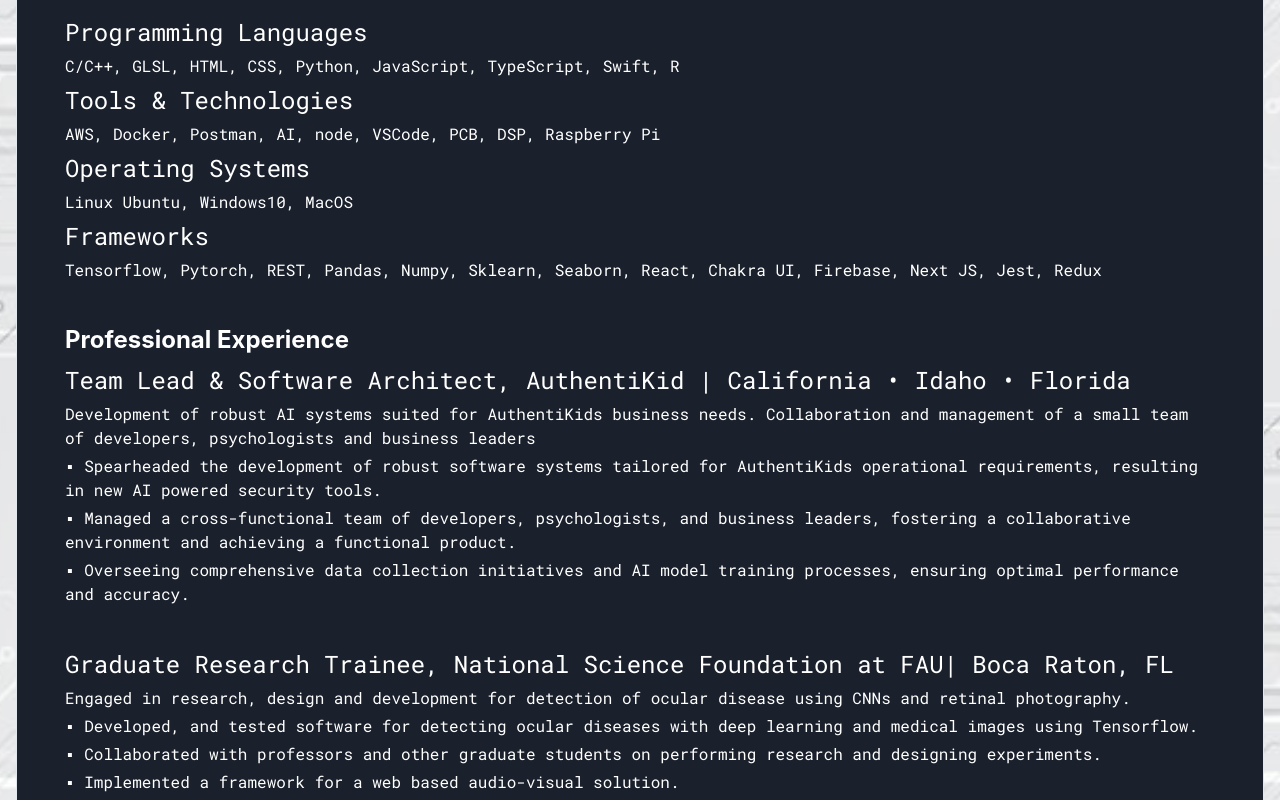
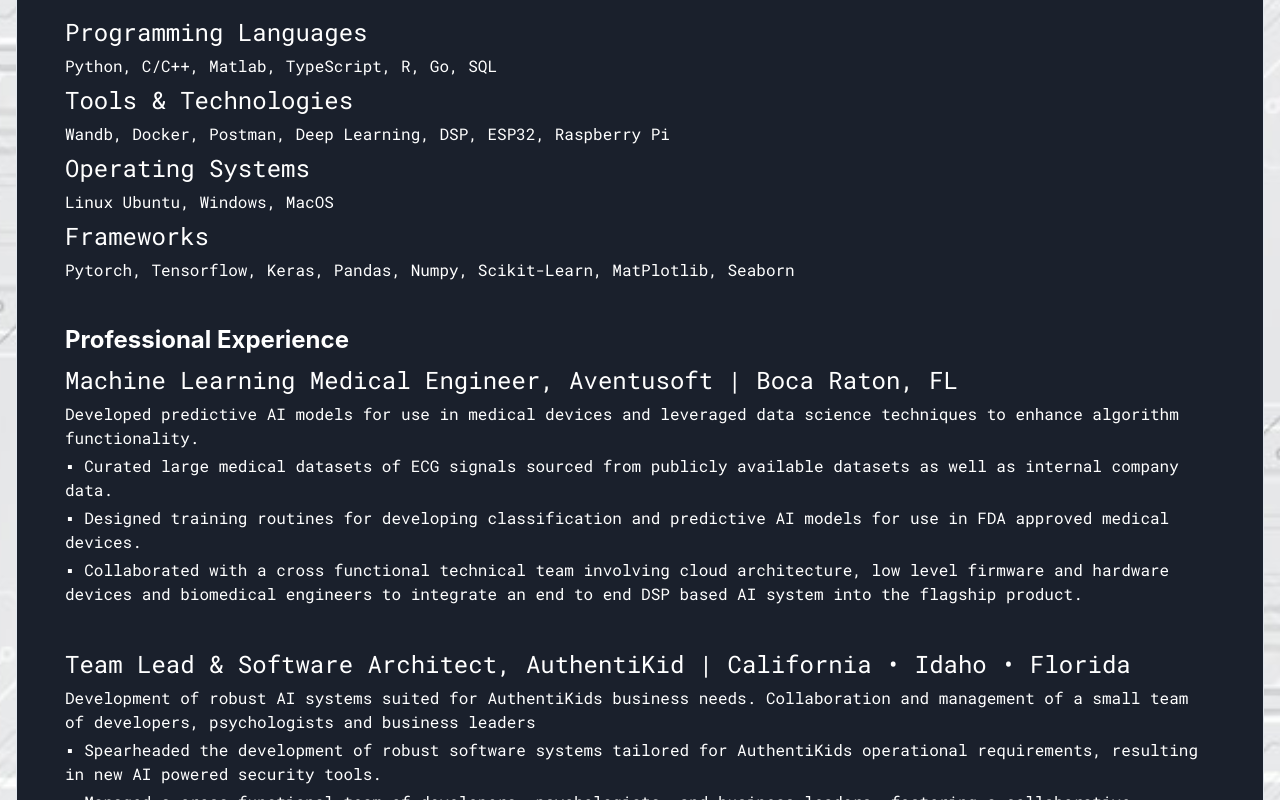
Before and after one commit to jacklion710/jacobleone-tech-portfolio, a Next.js app: page /Resume in a window 1280 px wide. Shown: the part 1220-2020 px from the top of the page. Built offline with nearby package versions, Linux system fonts and the light colour scheme.

Commit message:
Updated resume for 2025 with Aventusoft details

```diff
--- a/components/ResumeComponent.tsx
+++ b/components/ResumeComponent.tsx
@@ -99,7 +99,7 @@
           <Heading textAlign="center" color="white" fontSize="2xl" mb={2}>
               About me
           </Heading>
-          <Text color="white" textAlign="center" mb={1}>I am driven by an intrinsic passion for tackling both creative and technical challenges. As part of agile development teams, I thrive on collaborating towards our shared mission: delivering exceptional value to clients efficiently and effectively. Before diving into the tech arena, I pursued an intensive graduate program at a top-tier university, focusing on the convergence of artificial intelligence and psychology. This academic journey endowed me with a unique lens: approaching AI development from a human-centric perspective and deeply understanding the nuanced ways people interact with technology. Beyond my academic pursuits, I am a perpetual learner, drawing from experiences that span leadership, creativity, problem-solving, and shepherding projects from mere ideas to successful execution.</Text>
+          <Text color="white" textAlign="center" mb={1}>I am driven by a passion for problem solving, both technically and creatively. In my work within AI-centric teams, I thrive on working together to achieve a shared mission: to deliver extraordinary value to clients efficiently and effectively. My academic background includes an intense graduate program at one of the leading AI universities, where I focused on integrating artificial intelligence with medical devices. This training has given me a unique perspective on AI engineering, focusing on an ethical, user-centric approach, and a deep understanding of the complex interactions between people and technology. Outside of academia, I am an active learner, developing leadership, creative thinking, problem solving, and driving initiatives from concept to completion.</Text>
         </motion.div>
         <motion.div ref={refEducation} initial="hidden" animate={inViewEducation ? "visible" : "hidden"} variants={fadeIn}>
           <Heading textAlign="left" color="white" fontSize="2xl" mb={2} mt={10}>
@@ -122,19 +122,19 @@
 
           <Text color="white" mb={1} fontSize="2xl">
           Programming Languages</Text>
-          <Text color="white" mb={1}>C/C++, GLSL, HTML, CSS, Python, JavaScript, TypeScript, Swift, R</Text>
+          <Text color="white" mb={1}>Python, C/C++, Matlab, TypeScript, R, Go, SQL</Text>
 
           <Text color="white" mb={1} fontSize="2xl">
           Tools & Technologies</Text>
-          <Text color="white" mb={1}>AWS, Docker, Postman, AI, node, VSCode, PCB, DSP, Raspberry Pi</Text>
+          <Text color="white" mb={1}>Wandb, Docker, Postman, Deep Learning, DSP, ESP32, Raspberry Pi</Text>
 
           <Text color="white" mb={1} fontSize="2xl">
           Operating Systems</Text>
-          <Text color="white" mb={1}>Linux Ubuntu, Windows10, MacOS</Text>
+          <Text color="white" mb={1}>Linux Ubuntu, Windows, MacOS</Text>
 
           <Text color="white" mb={1} fontSize="2xl">
           Frameworks</Text>
-          <Text color="white" mb={1}>Tensorflow, Pytorch, REST, Pandas, Numpy, Sklearn, Seaborn, React, Chakra UI, Firebase, Next JS, Jest, Redux
+          <Text color="white" mb={1}>Pytorch, Tensorflow, Keras, Pandas, Numpy, Scikit-Learn, MatPlotlib, Seaborn
           </Text>
 
         </motion.div>
@@ -145,6 +145,20 @@
           <Heading textAlign="left" color="white" fontSize="2xl" mb={2} mt={10}>
           Professional Experience
           </Heading>
+
+          <Text color="white" mb={1} fontSize="2xl">
+          Machine Learning Medical Engineer, Aventusoft | Boca Raton, FL</Text>
+          <Text color="white" mb={1}>Developed predictive AI models for use in medical devices and leveraged data science techniques to enhance algorithm functionality.
+          </Text>
+          <Text color="white" mb={1}>
+          ▪ Curated large medical datasets of ECG signals sourced from publicly available datasets as well as internal company data.
+          </Text>
+          <Text color="white" mb={1}>
+          ▪ Designed training routines for developing classification and predictive AI models for use in FDA approved medical devices.
+          </Text>
+          <Text color="white" mb={10}>
+          ▪ Collaborated with a cross functional technical team involving cloud architecture, low level firmware and hardware devices and biomedical engineers to integrate an end to end DSP based AI system into the flagship product.
+          </Text>
 
           <Text color="white" mb={1} fontSize="2xl">
           Team Lead & Software Architect, AuthentiKid | California • Idaho • Florida</Text>
@@ -160,20 +174,6 @@
           </Text>
           <Text color="white" mb={10}>
           ▪ Overseeing comprehensive data collection initiatives and AI model training processes, ensuring optimal performance and accuracy.
-          </Text>
-
-          <Text color="white" mb={1} fontSize="2xl">
-          Graduate Research Trainee, National Science Foundation at FAU| Boca Raton, FL</Text>
-          <Text color="white" mb={1}>Engaged in research, design and development for detection of ocular disease using CNNs and retinal photography.
-          </Text>
-          <Text color="white" mb={1}>
-          ▪ Developed, and tested software for detecting ocular diseases with deep learning and medical images using Tensorflow.
-          </Text>
-          <Text color="white" mb={1}>
-          ▪ Collaborated with professors and other graduate students on performing research and designing experiments.
-          </Text>
-          <Text color="white" mb={10}>
-          ▪ Implemented a framework for a web based audio-visual solution.
           </Text>
 
           <Text color="white" mb={1} fontSize="2xl">
--- a/pages/Resume.tsx
+++ b/pages/Resume.tsx
@@ -100,7 +100,7 @@
               <Button
                   as="a"
                   w="50%"
-                  href="/docs/Jacob_Leone_Tech_2024.pdf"
+                  href="/docs/Jacob_Leone_AI_2025.pdf"
                   download
                   colorScheme="gray"
                   fontSize="lg"
@@ -143,7 +143,7 @@
             <VStack spacing={6} display={["flex", "none"]}>
             <Button
                 as="a"
-                href="/docs/Jacob_Leone_Tech_2024.pdf"
+                href="/docs/Jacob_Leone_AI_2025.pdf"
                 download
                 colorScheme="gray"
                 fontSize="lg"
```
Also changed, not shown: 2 other files (tests, documents, lock files or other folders).
